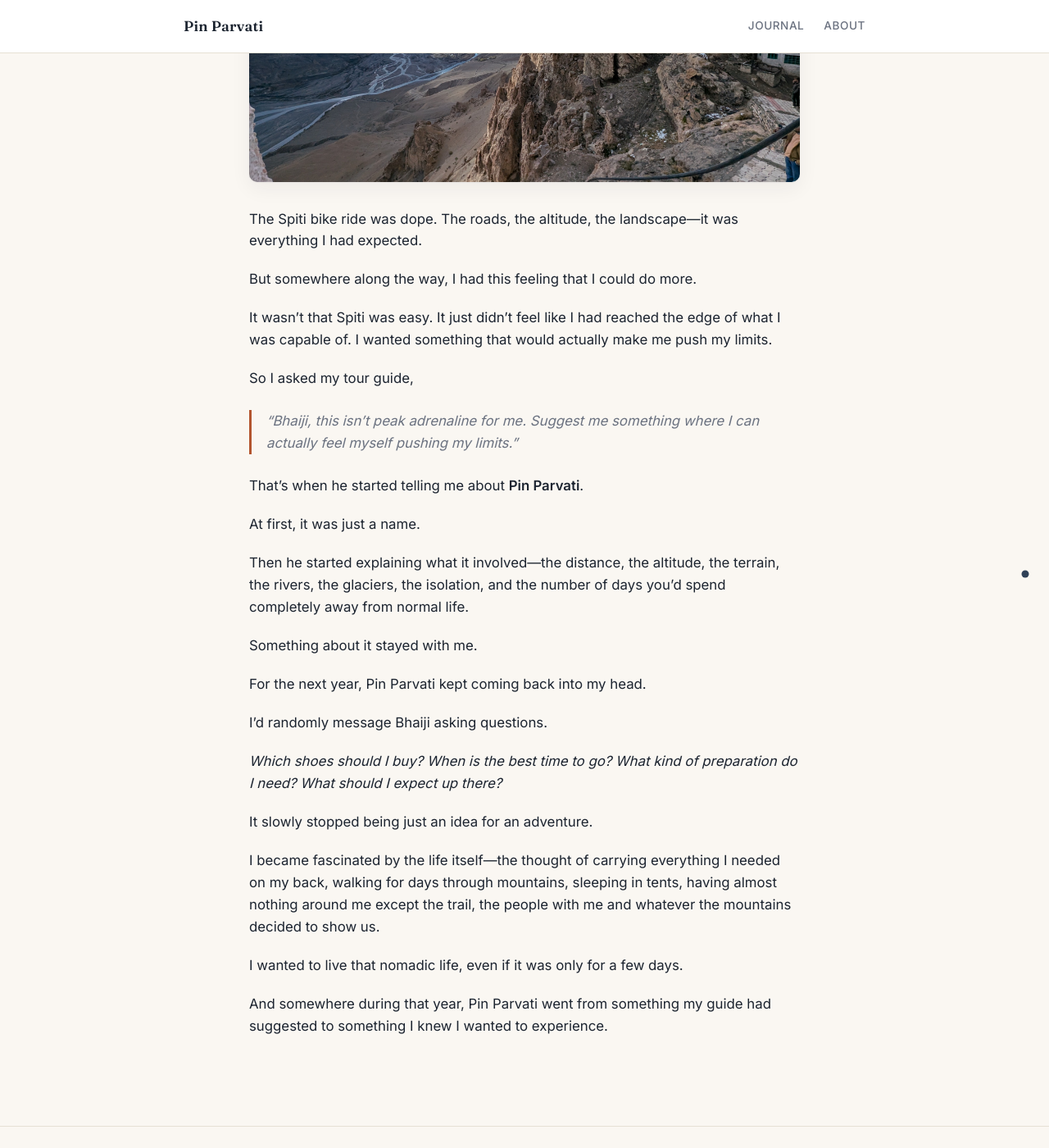
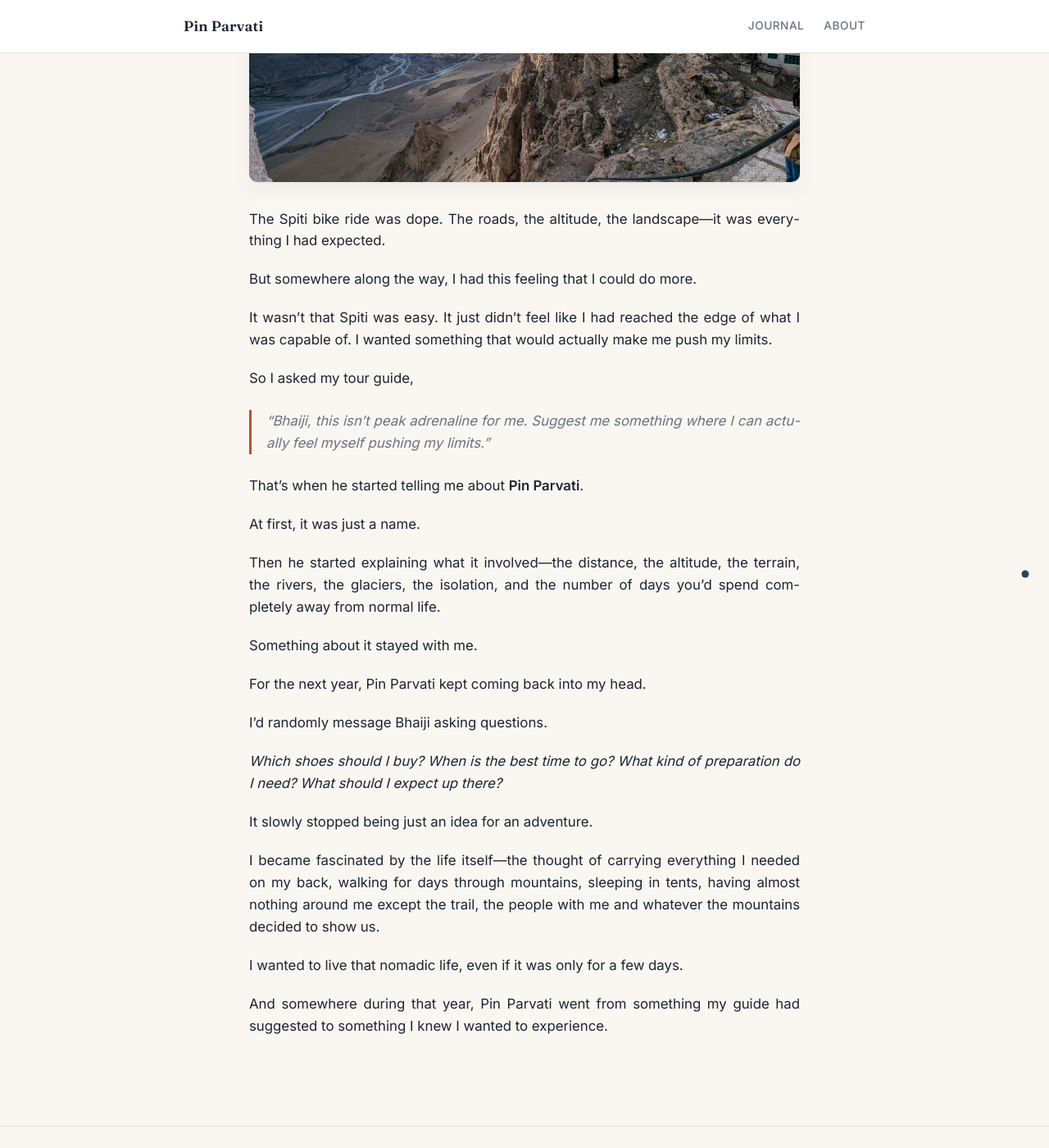
Before and after one commit to Shreyas7122/Pin-Parvati, a Jekyll site: the page built from index.html, in a window 1280 px wide and 1400 px high, scrolled down 714 px. Shown: the whole window at 82% size. Built offline with Jekyll 4.4.1, drawn with Linux system fonts in a browser that asks for light colours.

Commit message:
Justify narrative body text
Paragraphs in the journal now align flush on both edges (text-align:
justify with hyphenation) instead of ragged-right, matching the
printed-journal feel of the rest of the design.

```diff
--- a/assets/css/style.css
+++ b/assets/css/style.css
@@ -287,6 +287,9 @@ h1, h2, h3 {
 
 .post-content {
   font-size: 1.05rem;
+  text-align: justify;
+  text-justify: inter-word;
+  hyphens: auto;
 }
 
 .post-content p {
```
